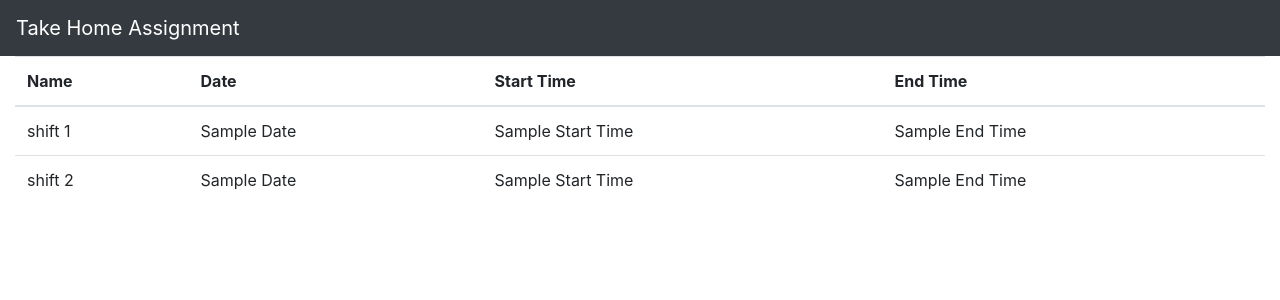
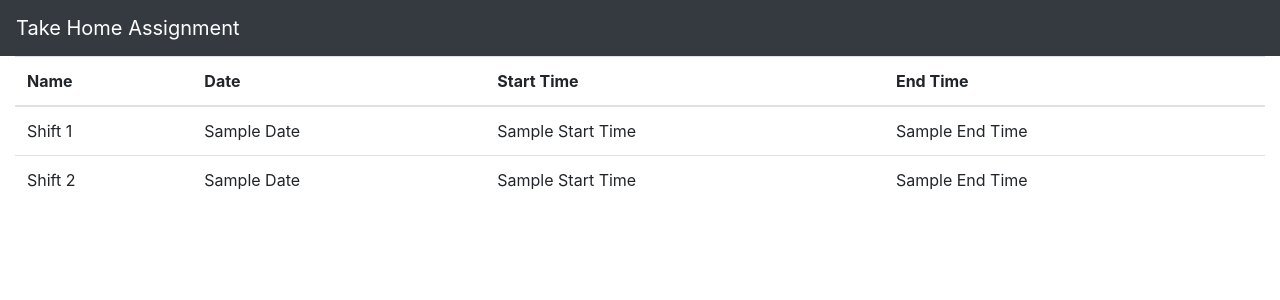
Before and after one commit to kimgors/staff-any-test-frontend, a React (Create React App) app: page / in a window 1280 px wide. Shown: the top 300 px of the page. Built offline with nearby package versions, Linux system fonts and the light colour scheme.

Commit message:
Update Shifts component to a class component

```diff
--- a/src/App.js
+++ b/src/App.js
@@ -2,7 +2,6 @@ import ShiftTable from './components/shared/ShiftTable';
 import 'bootstrap/dist/css/bootstrap.css';
 
 function App() {
-  const shifts = [{ name: 'shift 1' }, { name: 'shift 2' }];
   return (
     <div className="App">
       <nav className="navbar navbar-expand-lg navbar-dark bg-dark">
@@ -11,7 +10,7 @@ function App() {
       <div className="container-fluid">
         <div className="row">
           <div className="col-12">
-            <ShiftTable shifts={shifts}/>
+            <ShiftTable/>
           </div>
         </div>
       </div>
--- a/src/components/Shifts.jsx
+++ b/src/components/Shifts.jsx
@@ -1,8 +1,16 @@
 import React from 'react';
 
-function Shifts({ shifts }) {
+class Shifts extends React.Component {
+  constructor(props) {
+    super(props);
+    this.state = {
+      shifts: [{ name: 'Shift 1'}, { name: 'Shift 2' } ]
+    }
+  }
+
+  render() {
     return (
-    shifts.map((shift, index) =>
+      this.state.shifts.map((shift, index) =>
         <tr key = {index}>
           <td>{shift.name}</td>
           <td>Sample Date</td>
@@ -12,5 +20,6 @@ function Shifts({ shifts }) {
       )
     );
   }
+}
 
 export default Shifts;
--- a/src/components/shared/ShiftTable.jsx
+++ b/src/components/shared/ShiftTable.jsx
@@ -1,7 +1,7 @@
 import Shifts from '../Shifts';
 import React from 'react';
 
-function ShiftTable({ shifts }) {
+function ShiftTable() {
   return (
     <table className="table">
       <thead>
@@ -13,7 +13,7 @@ function ShiftTable({ shifts }) {
         </tr>
       </thead>
       <tbody>
-        <Shifts shifts={shifts}/>
+        <Shifts/>
       </tbody>
     </table>
   );
```
Lines whose indentation alone changed are shown as unchanged.
